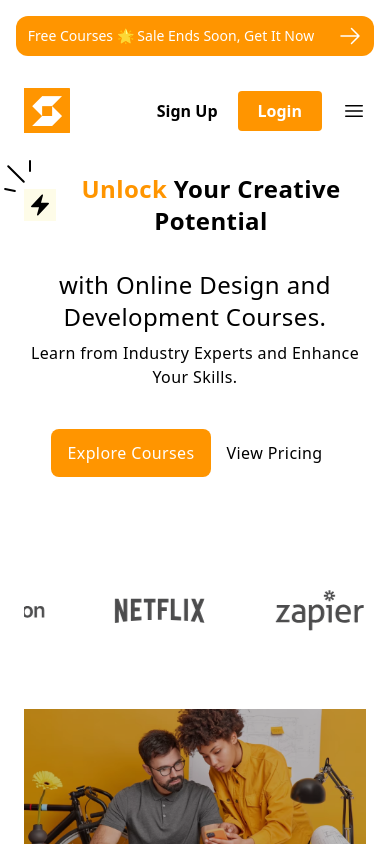
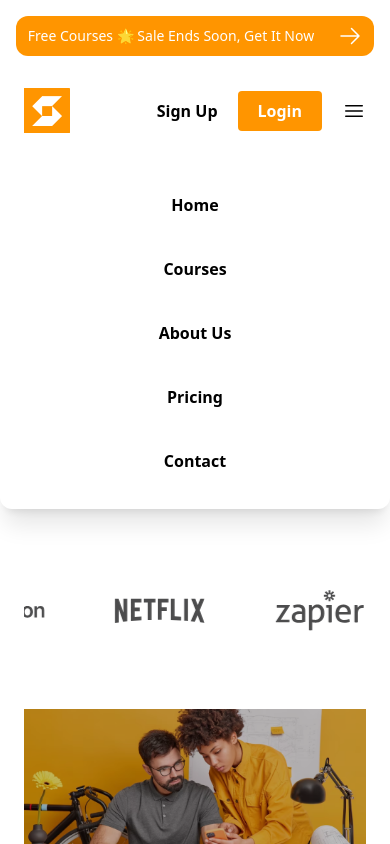
Before and after one commit to MoemenAdam/SkillBridge, a React (Create React App) app in the folder skillbridge/: page / in a window 390 px wide. Both pictures are taken after a click on the element 354 px from the left and 110 px from the top of the page. Shown: the top 844 px of the page. Built offline with nearby package versions, Linux system fonts and the light colour scheme; the HTML template or start-up script is replaced by a standard one.

Commit message:
added burger menu functionality and now website 100% finished

```diff
--- a/skillbridge/src/components/NavBar.jsx
+++ b/skillbridge/src/components/NavBar.jsx
@@ -1,11 +1,10 @@
 import React from 'react'
 
 export default function NavBar() {
-
-  const BurgerClicked = ()=>{
-    console.log('burgor clicked');
+  const burgerClicked = () => {
+    const sideNav = document.getElementById('sideNav');
+    sideNav.classList.toggle('hidden')
   }
-
   return (
     <div>
       <div>
@@ -29,13 +28,24 @@ export default function NavBar() {
               <li className=' cursor-pointer'>Sign Up</li>
               <li className='bg-primary px-5 py-2 text-white rounded btn'>Login</li>
             </ul>
-            <div className='lg:hidden cursor-pointer hidd' onClick={BurgerClicked}>
+            <div className='lg:hidden cursor-pointer' onClick={burgerClicked}>
               <svg xmlns="http://www.w3.org/2000/svg" fill="none" viewBox="0 0 24 24" strokeWidth="1.5" stroke="currentColor" className="w-6 h-6">
                 <path strokeLinecap="round" strokeLinejoin="round" d="M3.75 6.75h16.5M3.75 12h16.5m-16.5 5.25h16.5" />
               </svg>
             </div>
           </div>
         </div>
+        <div id='sideNav' className='hidden absolute z-50 bg-white w-full lg:hidden shadow-xl rounded-xl justify-between items-center mainPadding font-bold'>
+          <ul className='text-center space-y-10 p-5'>
+            <li className='Hover'>Home</li>
+            <li className='Hover'>Courses</li>
+            <li className='Hover'>About Us</li>
+            <li className='Hover'>Pricing</li>
+            <li className='Hover'>Contact</li>
+            <li className='flex xsm:hidden cursor-pointer justify-center'>Sign Up</li>
+            <li className='flex xsm:hidden bg-primary px-5 py-2 text-white rounded btn justify-center'>Login</li>
+          </ul>
+        </div>
       </div>
     </div>
   )
```
